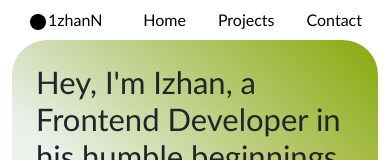
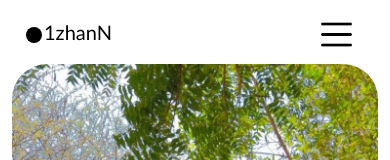
Before and after one commit to 1zhanN/Portfolio, a React (Vite) app in the folder frontend/: page / in a window 390 px wide. Shown: the top 160 px of the page. Built offline with nearby package versions, Linux system fonts and the light colour scheme.

Commit message:
responsive complete

```diff
--- a/frontend/src/assets/assets.js
+++ b/frontend/src/assets/assets.js
@@ -1,3 +1,5 @@
+import logo from './logo.svg'
+
 import myPic from './izhan_pic_1.jpg'
 import myPic2 from './izhan_pic_2.jpg'
 import github from './github.png'
@@ -9,6 +11,7 @@ import insta_invert from './insta_invert.png'
 import linkedin_invert from './linkedin_invert.png'
 import external_link_invert from './external-link-invert.png'
 
+
 import food_delivery from './food-delivery.png'
 import hamsafar from './hamsafar.png'
 import movieland from './movieLand.png'
@@ -17,8 +20,9 @@ import cross from './cross.png'
 import menu from './menu.png'
 
 export const assets = {
+    logo,
     myPic,
-    // myPic2,
+    myPic2,
     github,
     insta,
     linkedin,
--- a/frontend/src/components/Footer/Footer.css
+++ b/frontend/src/components/Footer/Footer.css
@@ -1,6 +1,6 @@
 .footer-pp{
     margin: 20px 0px 20px 0px;
-    height: 350px;
+
     border-radius: 35px;
     border: none; /* Remove border */
 }
--- a/frontend/src/components/Footer/Footer.jsx
+++ b/frontend/src/components/Footer/Footer.jsx
@@ -32,7 +32,7 @@ const Footer = () => {
                 izhann000@gmail.com
               </p>
 
-              <div className="mt-auto btn-container mb-2 p-2">
+              <div className=" btn-container mb-2 p-2">
                 <button
                   type="button"
                   className="btn btn-dark btn-rounded"
--- a/frontend/src/components/Header/Header.css
+++ b/frontend/src/components/Header/Header.css
@@ -46,9 +46,14 @@
     linear-gradient(320deg, #d8ba6f, rgba(12, 12, 190, 0) 70.71%);
 }
 
-@media screen and (max-width: 766px) {
+@media screen and (max-width: 767px) {
   .header-m {
     margin-bottom: 20px;
+  }
+  .header-rev{
+    gap: 30px;
+    flex-direction: column-reverse;
+
   }
 }
 @media screen and (max-width: 600px) {
@@ -63,7 +68,8 @@
 }
 .btn-container {
     flex-direction: column;
-margin-bottom: 20px;
+    margin-bottom: 20px;
     gap:20px;
 }
+
 }
--- a/frontend/src/components/Header/Header.jsx
+++ b/frontend/src/components/Header/Header.jsx
@@ -18,9 +18,9 @@ const Header = () => {
 
   return (
     <div className="container" id="home">
-      <div className="row">
+      <div className="row header-rev">
         <div className="col-md-8">
-          <div className="card stacked-linear header-pp header-m d-flex flex-column justify-content-between p-4">
+          <div className="card stacked-linear header-pp header-m d-flex flex-column justify-content-between p-4 mb-4">
             <h1 className="mb-4 display-5">
               Hey, I'm Izhan, a Frontend Developer in his humble beginnings.
             </h1>
@@ -30,7 +30,7 @@ const Header = () => {
               worlds or beautifully designed websites.
             </p>
 
-            <div className="mt-auto btn-container mb-2 p-2">
+            <div className="btn-container mb-2 p-2">
               <button
                 onClick={() => {
                   window.location.href = "mailto:izhann000@gmail.com";
--- a/frontend/src/components/Navbar/Navbar.css
+++ b/frontend/src/components/Navbar/Navbar.css
@@ -1,3 +1,8 @@
 .custom-link{
     color: black;
 }
+.menu-icon{
+    margin-top: 5px;
+    height: 35px;
+    width: 35px;
+}
--- a/frontend/src/components/Navbar/Navbar.jsx
+++ b/frontend/src/components/Navbar/Navbar.jsx
@@ -1,43 +1,76 @@
-import React from "react";
+import React, { useState } from "react";
 import "bootstrap/dist/css/bootstrap.min.css";
 import "./Navbar.css";
-import logo from "/src/assets/logo.svg";
 import { Link } from "react-router-dom";
+import { assets } from "../../assets/assets";
+
 const Navbar = () => {
+  const [toggleMenu, setToggleMenu] = useState(false);
+
   return (
-    <div>
-      <ul className="nav justify-content-between">
-        <Link to="/" className="nav-link">
-          <li className="nav-item custom-link">
-            <img src={logo} />
+    <nav className="navbar navbar-expand-md ">
+      <div className="container">
+        <Link to="/" className="navbar-brand">
+          <img src={assets.logo} alt="Logo" className="mr-2" />
           1zhanN
-          </li>
         </Link>
+        <button
+          className="navbar-toggler border-0"
+          type="button"
+          onClick={() => setToggleMenu(!toggleMenu)}
+        >
+          {toggleMenu ? (
+            <img
+              src={assets.cross}
+              alt="Close"
+              className="navbar-icon menu-icon"
+            />
+          ) : (
+            <img
+              src={assets.menu}
+              alt="Menu"
+              className="navbar-icon menu-icon"
+            />
+          )}
+        </button>
 
-        <div className="d-flex">
-          <li className="nav-item ">
-            <a className="nav-link custom-link" href="#home">
+        <div
+          className={`collapse navbar-collapse justify-content-end ${
+            toggleMenu ? "show" : ""
+          }`}
+        >
+          <ul className="navbar-nav ml-auto">
+            <li className="nav-item mx-auto">
+              <a
+                href="#home"
+                className="nav-link"
+                onClick={() => setToggleMenu(false)}
+              >
                 Home
               </a>
             </li>
-          <li className="nav-item ">
-            <a className="nav-link custom-link" href="#projects">
+            <li className="nav-item mx-auto">
+              <a
+                href="#projects"
+                className="nav-link"
+                onClick={() => setToggleMenu(false)}
+              >
                 Projects
               </a>
             </li>
-          <li className="nav-item">
-            <a className="nav-link custom-link" href="#contact">
+            <li className="nav-item mx-auto">
+              <a
+                href="#contact"
+                className="nav-link"
+                onClick={() => setToggleMenu(false)}
+              >
                 Contact
               </a>
             </li>
-          {/* <li className="nav-item">
-            <Link to="/certificates" className="nav-link">
-              Certificates
-            </Link>
-          </li> */}
-        </div>
           </ul>
         </div>
+      </div>
+    </nav>
   );
 };
 
```
Lines whose indentation alone changed are shown as unchanged.
